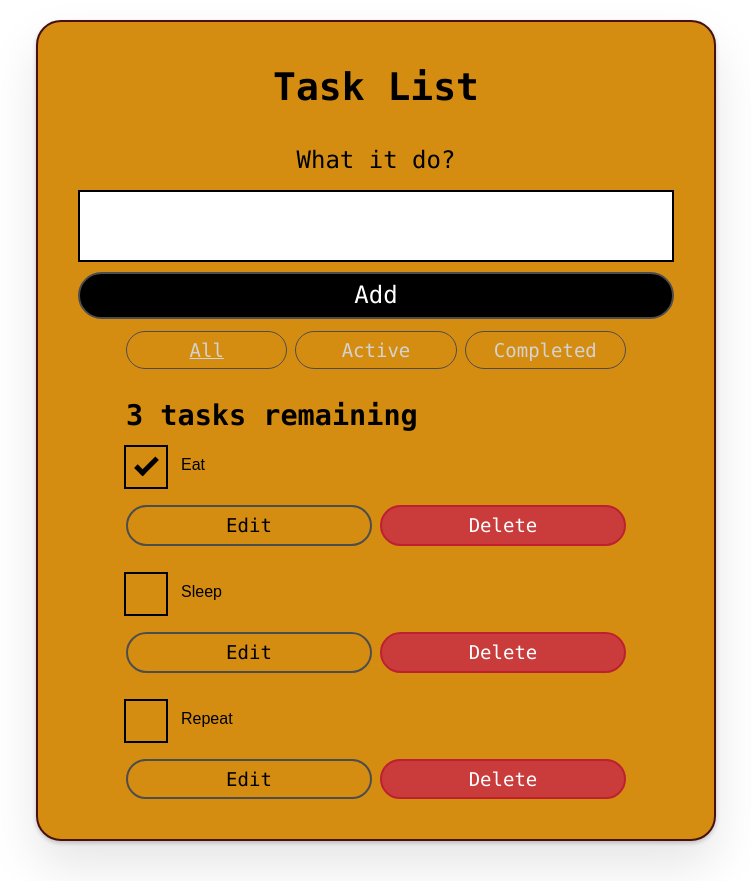
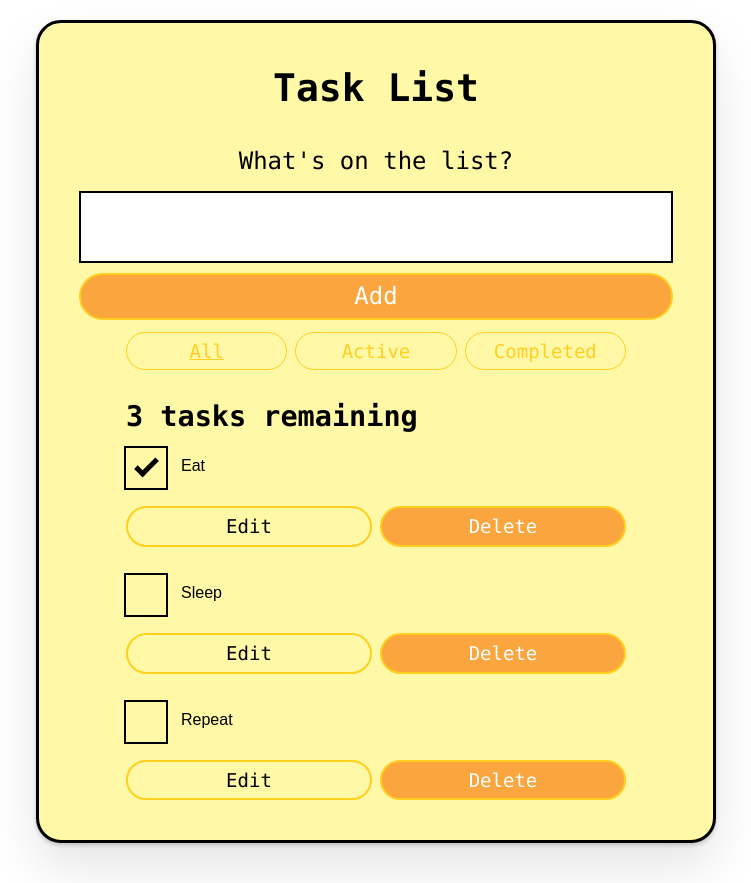
Before and after one commit to TomisinJ/todo-list, a React (Create React App) app: page / in a window 1280 px wide. Shown: the whole page, without its empty margins (264-1015 px from the left). Built offline with nearby package versions, Linux system fonts and the light colour scheme.

Commit message:
Updated css

```diff
--- a/src/App.css
+++ b/src/App.css
@@ -1,31 +1,10 @@
-.App {
-  text-align: center;
-}
-
-.App-logo {
-  height: 40vmin;
-  pointer-events: none;
-}
-
-@media (prefers-reduced-motion: no-preference) {
-  .App-logo {
-    animation: App-logo-spin infinite 20s linear;
-  }
-}
-
 .App-header {
-  background-color: #282c34;
   min-height: 100vh;
   display: flex;
   flex-direction: column;
   align-items: center;
   justify-content: center;
   font-size: calc(10px + 2vmin);
-  color: white;
-}
-
-.App-link {
-  color: #61dafb;
 }
 
 @keyframes App-logo-spin {
--- a/src/components/Form.js
+++ b/src/components/Form.js
@@ -19,7 +19,7 @@ function Form(props) {
     <form onSubmit={handleSubmit}>
     <h2 className='label-wrapper'>
       <label htmlFor='new-todo-input' className='label__lg'>
-        What it do?
+        What's on the list?
       </label>
     </h2>
     <input
--- a/src/index.css
+++ b/src/index.css
@@ -72,7 +72,6 @@ body {
     1.6rem/1.25 Menlo,
     sans-serif;
   background-color: #ffffff;
-  /* color: #4d4d4d; */
 }
 
 @media screen and (min-width: 620px) {
@@ -90,7 +89,7 @@ body {
 
 .btn {
   padding: 0.8rem 1rem 0.7rem;
-  border: 0.2rem solid #4d4d4d;
+  border: 0.2rem solid #ffce1f;
   border-radius: 40px;
   cursor: pointer;
   text-transform: capitalize;
@@ -98,27 +97,27 @@ body {
 
 .btn.toggle-btn {
   border-width: 1px;
-  color: #d3d3d3;
+  color: #ffce1f;
 }
 
 .btn.toggle-btn[aria-pressed="true"] {
   text-decoration: underline;
-  border-color: #4d4d4d;
+  border-color: #ffce1f;
 }
 
 .btn__danger {
   color: #fff;
-  background-color: #ca3c3c;
-  border-color: #bd2130;
+  background-color: #faa53e;
+  border-color: #ffce1f;
 }
 
 .btn__filter {
-  border-color: lightgrey;
+  border-color: #f98900;
 }
 
 .btn__primary {
   color: #fff;
-  background-color: #000;
+  background-color: #faa53e;
 }
 
 .btn-group {
@@ -180,14 +179,14 @@ body {
 /* End Global styles */
 
 .todoapp {
-  background: #d58d11;
+  background: #fff9a7;
   margin: 2rem 0 4rem 0;
   padding: 1rem;
   position: relative;
   box-shadow:
     0 2px 4px 0 rgba(0, 0, 0, 0.2),
     0 2.5rem 5rem 0 rgba(0, 0, 0, 0.1);
-  border: 2px solid #491010;
+  border: 3px solid #000000;
   border-radius: 25px;
 }
 
```
